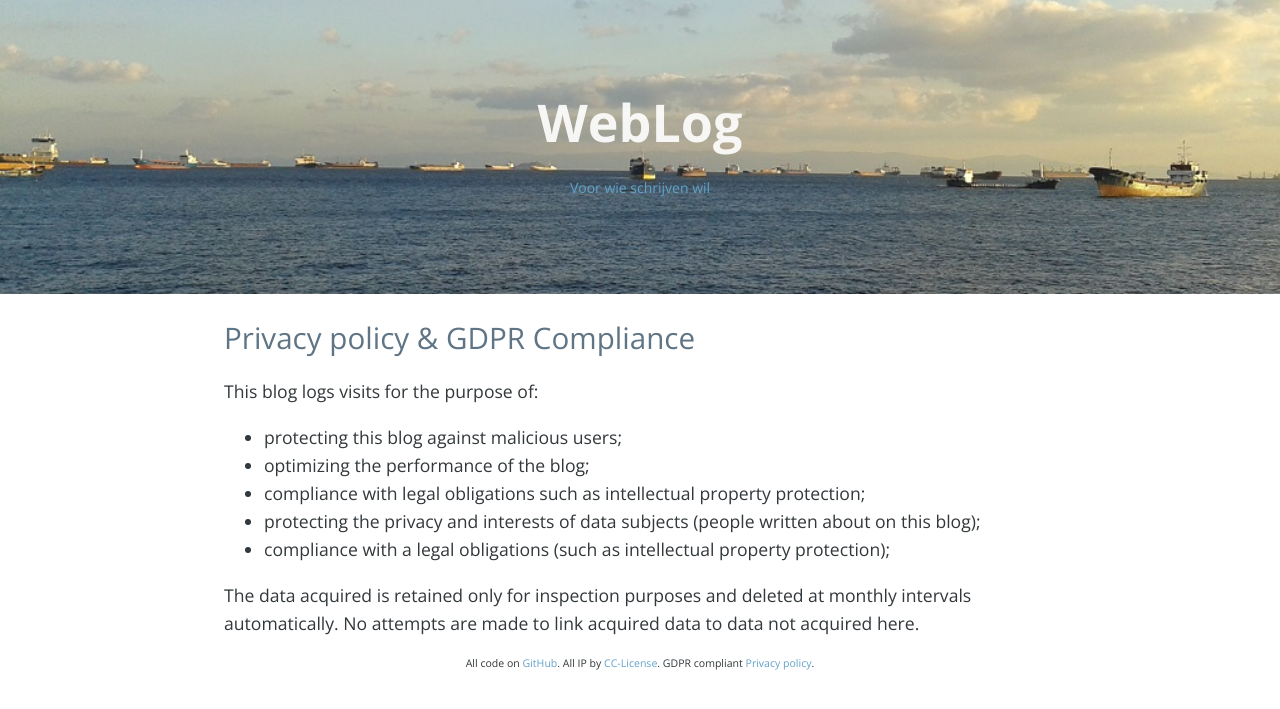
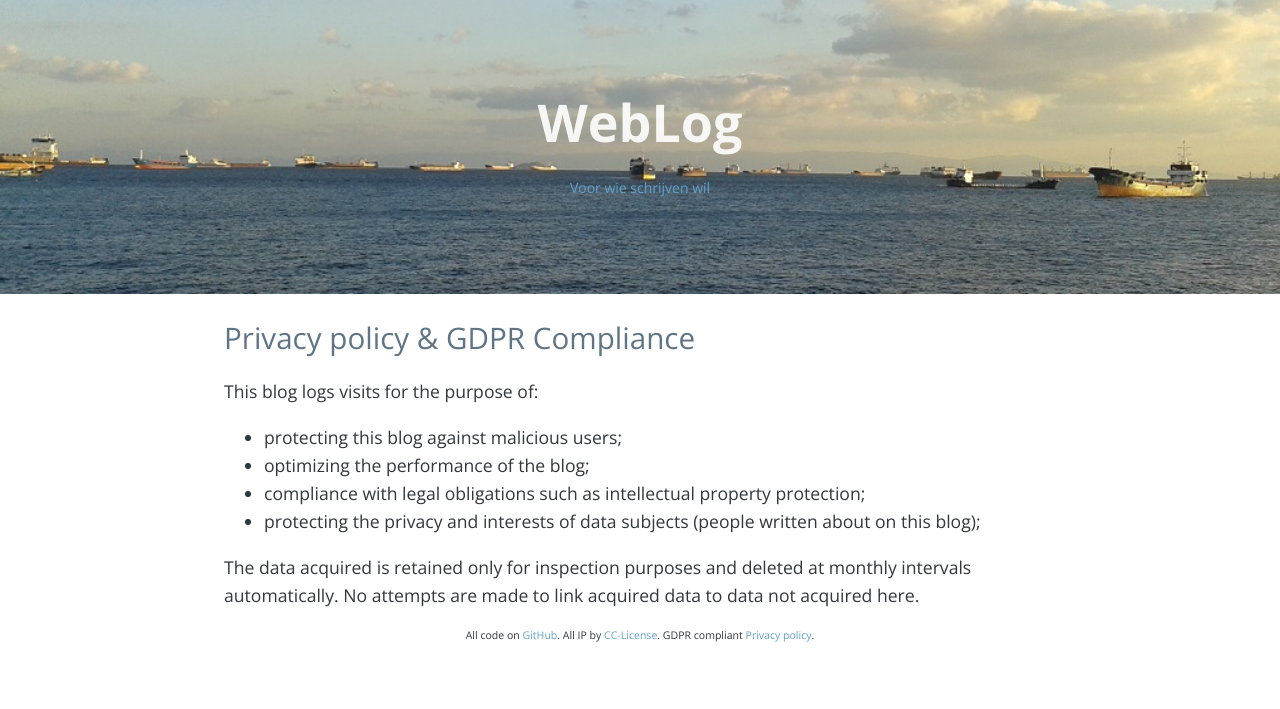
Before and after one commit to fprisse/Weblog, a Jekyll site: the page built from gdpr.md, in a window 1280 px wide. Shown: the top 709 px of the page. Built offline with Jekyll 4.4.1, drawn with Linux system fonts in a browser that asks for light colours; nearby versions of some CDN libraries; comment, search, counter and statistics services are not loaded.

Commit message:
Update gdpr.md

```diff
--- a/gdpr.md
+++ b/gdpr.md
@@ -9,7 +9,6 @@
  - optimizing the performance of the blog;
  - compliance with legal obligations such as intellectual property protection;
  - protecting the privacy and interests of data subjects (people written about on this blog);
- - compliance with a legal obligations (such as intellectual property protection);
 
 The data acquired is retained only for inspection purposes and deleted at monthly intervals automatically.
 No attempts are made to link acquired data to data not acquired here.
```
